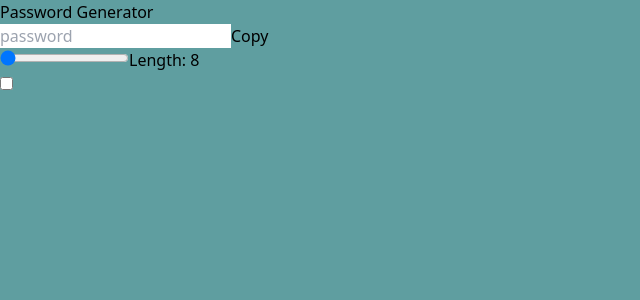
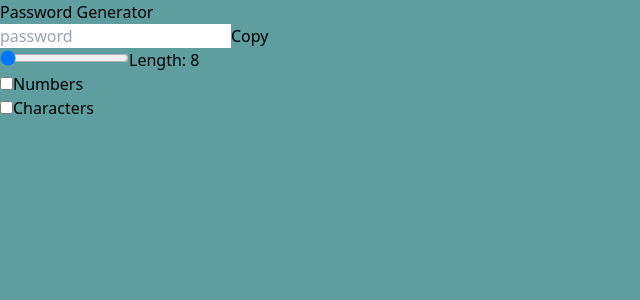
Before and after one commit to kanishkadz/Learning-React, a React (Vite) app in the folder 05passwordGenerator/: page / in a window 1280 px wide. Shown: the top 300 px of the page, without its empty margins (0-640 px from the left). Built offline with nearby package versions, Linux system fonts and the light colour scheme.

Commit message:
Update App.jsx

```diff
--- a/05passwordGenerator/src/App.jsx
+++ b/05passwordGenerator/src/App.jsx
@@ -57,6 +57,18 @@
                 setNumAllowed((prev) => !prev);
               }}
               />
+              <label htmlFor="numberInput">Numbers</label>
+              <div className='flex items-center gap-x-1'>
+                <input
+                type='checkbox'
+                defaultChecked={charAllowed}
+                id='characterInput'
+                onChange={() => {
+                  setCharAllowed((prev) => !prev);
+                }}
+                />
+                <label htmlFor="characterInpute">Characters</label>
+              </div>
             </div>
           </div>
         </div>
```
